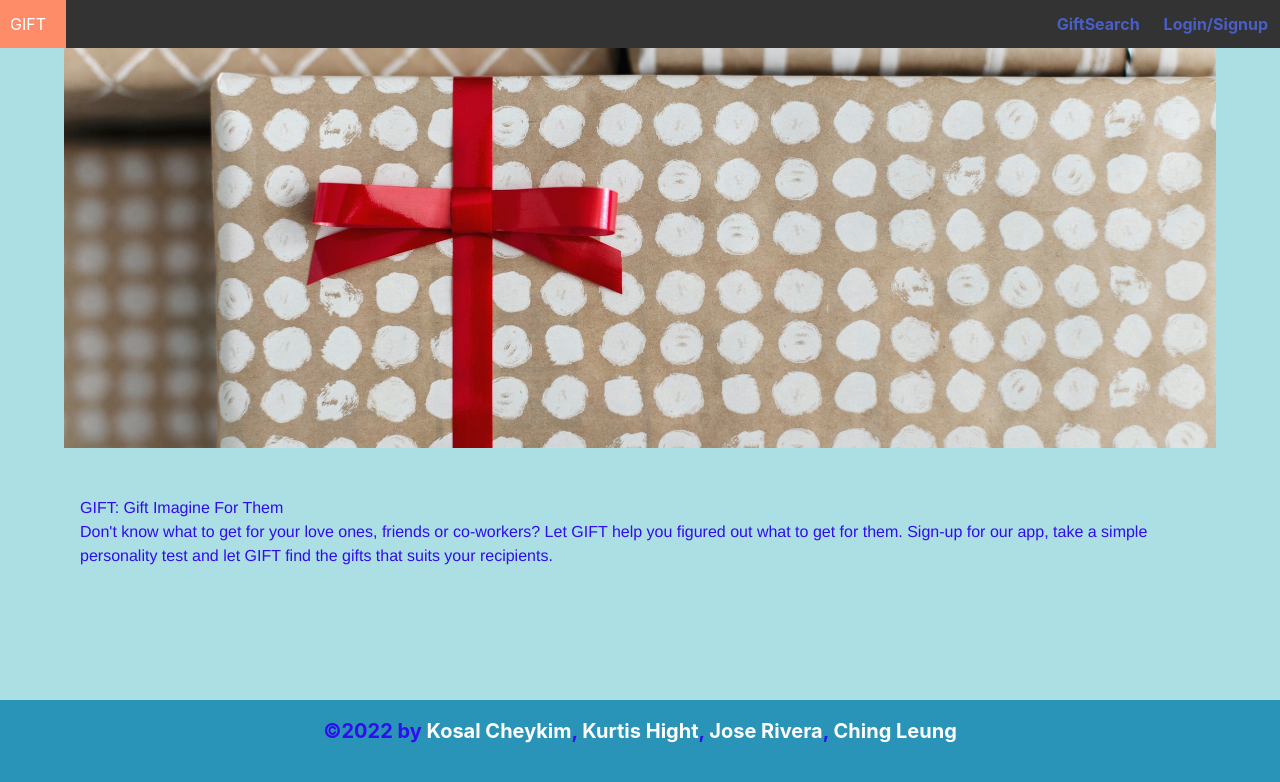
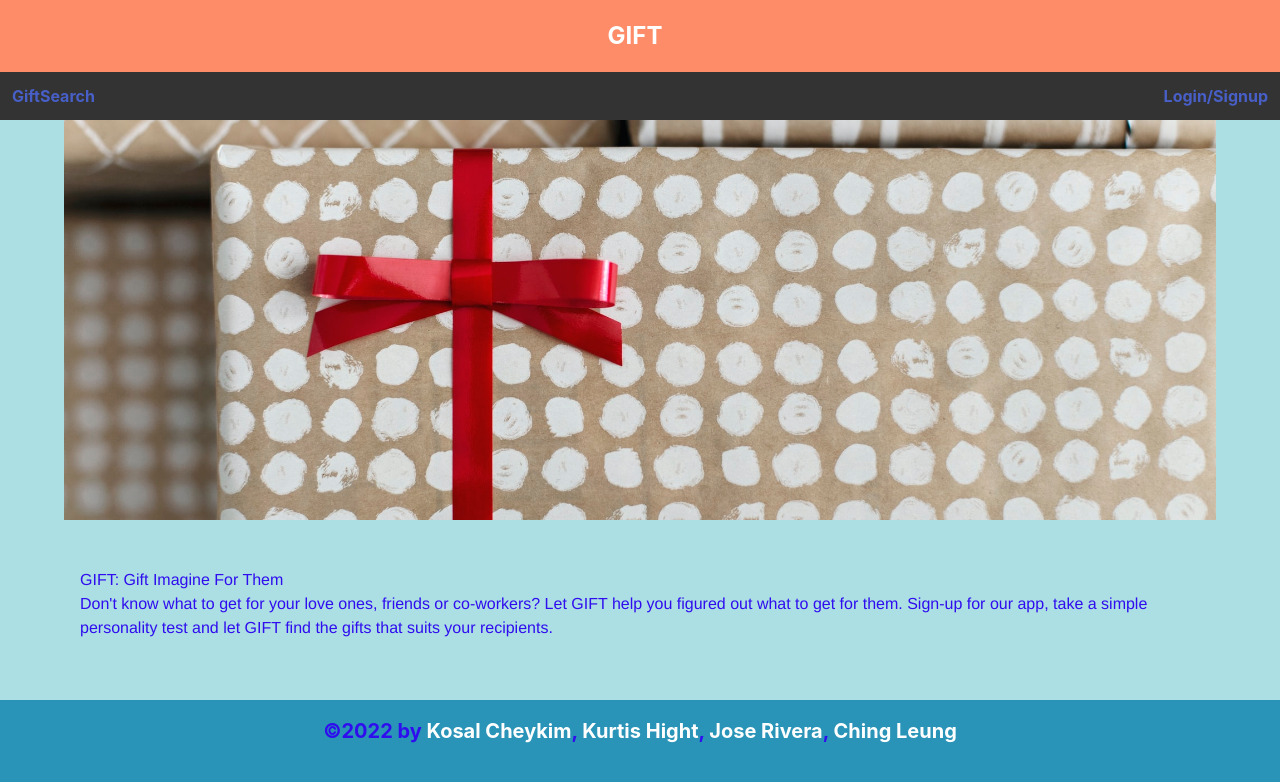
Before and after one commit to jrera1796/GIFT, a React (Create React App) app in the folder client/: page / in a window 1280 px wide. Shown: the top 782 px of the page. Built offline with nearby package versions, Linux system fonts and the light colour scheme.

Commit message:
styling modified

```diff
--- a/client/src/components/Header/index.js
+++ b/client/src/components/Header/index.js
@@ -10,8 +10,8 @@ const Header = () => {
 	return (
 
 		<header>
-			<nav className="topnav is-flex-direction-row">
-				<a className="active" href="/"> GIFT
+			<nav className="topnav is-flex-direction-column">
+				<a className="active has-text-centered has-text-weight-bold is-size-4 gift-nav-bar" href="/"> GIFT
 					{' '}
 				</a>
 				{Auth.loggedIn() ? (
--- a/client/src/index.css
+++ b/client/src/index.css
@@ -36,6 +36,7 @@ body {
   list-style-type: none;
 
 }
+
 
 .intro-message{
   margin: 0px 16px;
@@ -82,6 +83,7 @@ html{
   padding-right: 20px;
   padding-left: 10px;
 }
+
 /* Section */
 section{
   display: flex;
--- a/client/src/pages/Home.js
+++ b/client/src/pages/Home.js
@@ -13,7 +13,6 @@ export default function Home() {
                 Don't know what to get for your love ones, friends or co-workers?
                 Let GIFT help you figured out what to get for them.
                 Sign-up for our app, take a simple personality test and let GIFT find the gifts that suits your recipients.
-
             </h3>
       </div>
     </>
```
Lines whose indentation alone changed are shown as unchanged.
